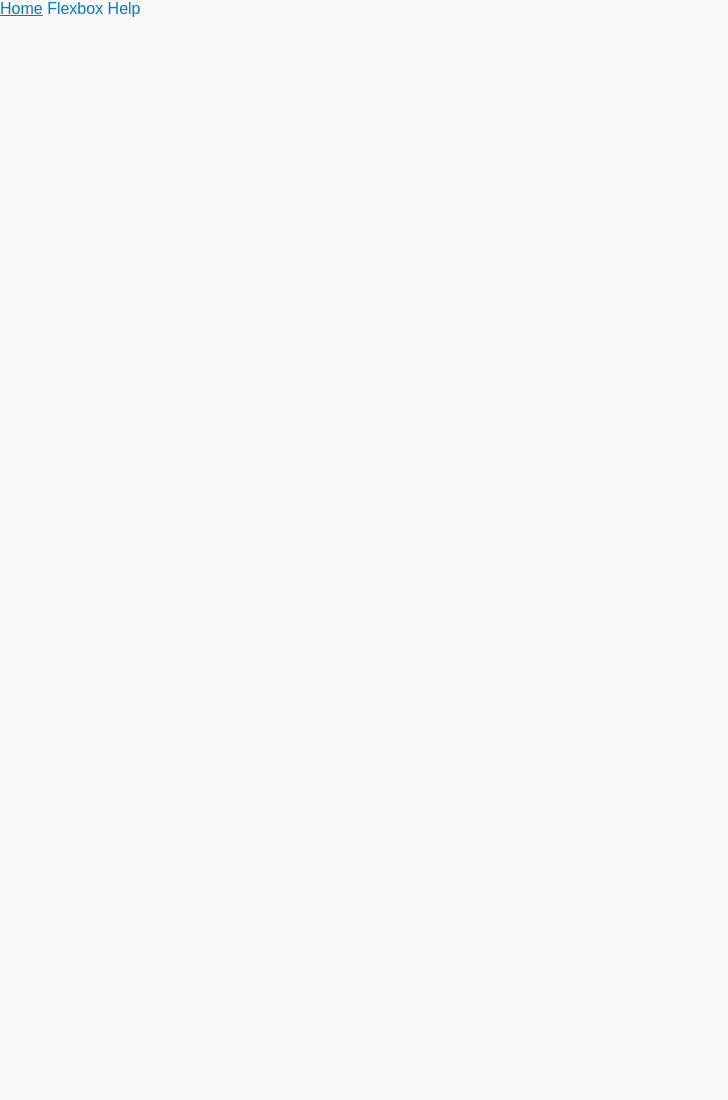
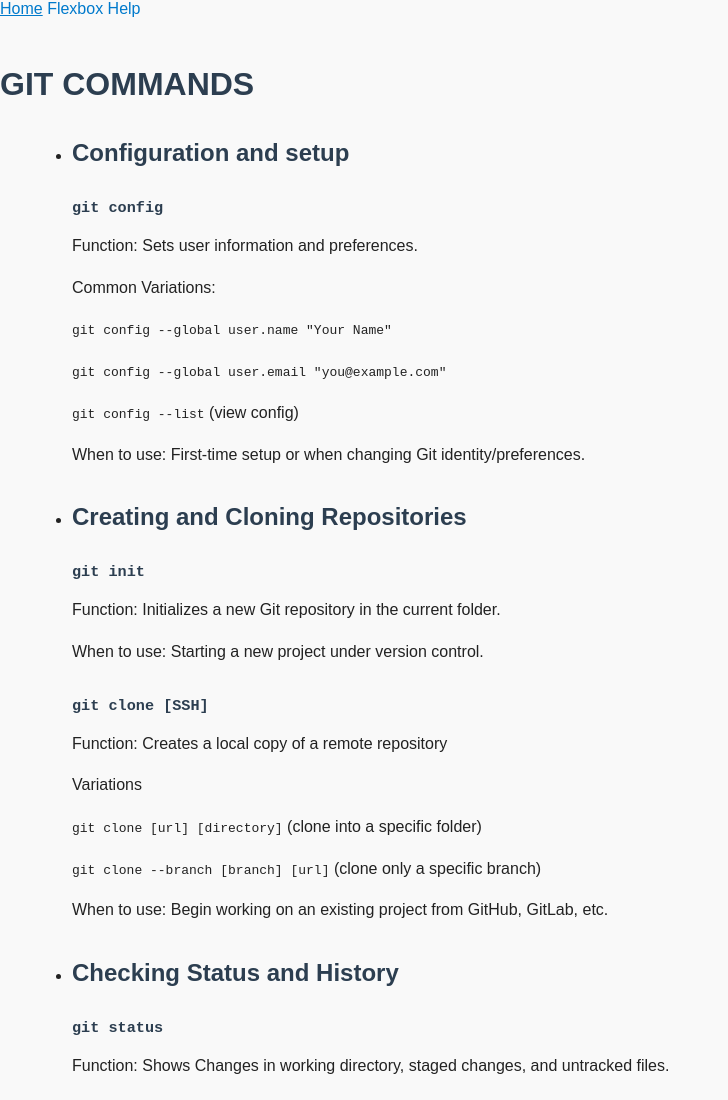
Before and after one commit to JamesBlundo/important-info, a plain HTML site: page UL-Pages/githelp.html in a window 1280 px wide. Shown: the top 1100 px of the page, without its empty margins (0-728 px from the left). Before the commit the page ends 800 px from the top, so only its background shows below. Drawn offline with Linux system fonts and the light colour scheme; files that its build step writes are made by us from their sources.

Commit message:
Added around half of the information. I might reorganize the list and later add tags to bold certain parts.

```diff
--- a/UL-Pages/githelp.html
+++ b/UL-Pages/githelp.html
@@ -11,5 +11,49 @@
         <a href="../index.html">Home</a>
         <a href="./flexboxhelp.html">Flexbox Help</a>
     </header>
+    <h1>GIT COMMANDS</h1>
+    <ul>
+        <li>
+            <h2>Configuration and setup</h2>
+            <h3><code>git config</code></h3>
+            <p>Function: Sets user information and preferences.</p>
+            <p>Common Variations:</p>
+            <p><code>git config --global user.name "Your Name"</code></p>
+            <p><code>git config --global user.email "you@example.com"</code></p>
+            <p><code>git config --list</code> (view config)</p>
+            <p>When to use: First-time setup or when changing Git identity/preferences.</p>
+        </li>
+        <li>
+            <h2>Creating and Cloning Repositories</h2>
+            <h3><code>git init</code></h3>
+            <p>Function: Initializes a new Git repository in the current folder.</p>
+            <p>When to use: Starting a new project under version control.</p>
+            <h3><code>git clone [SSH]</code></h3>
+            <p>Function: Creates a local copy of a remote repository</p>
+            <p>Variations</p>
+            <p><code>git clone [url] [directory]</code> (clone into a specific folder)</p>
+            <p><code>git clone --branch [branch] [url]</code> (clone only a specific branch)</p>
+            <p>When to use: Begin working on an existing project from GitHub, GitLab, etc.</p>
+        </li>
+        <li>
+            <h2>Checking Status and History</h2>
+            <h3><code>git status</code></h3>
+            <p>Function: Shows Changes in working directory, staged changes, and untracked files.</p>
+            <p>When to use: Before staging, committing, or pushing.</p>
+            <h3><code>git log</code></h3>
+            <p>Function: Displays commit history.</p>
+            <p>Variations:</p>
+            <p><code>git log --oneline</code> (compact view)</p>
+            <p><code>git log --graph --oneline --decorate</code> (branch visualization)</p>
+            <p>When to use: Reviewing history or identifying commits.</p>
+            <h3><code>git diff</code></h3>
+            <p>Function: Shows differences between working files, staging area, or commits.</p>
+            <p>Variations:</p>
+            <p><code>git diff</code> (working directory vs. staging)</p>
+            <p><code>git diff --staged</code> (staging vs. last commit)</p>
+            <p><code>git diff [commit1] [commit2]</code></p>
+            <p>When to use: Checking what has changed befor committing.</p>
+        </li>
+    </ul>
 </body>
 </html>
```
